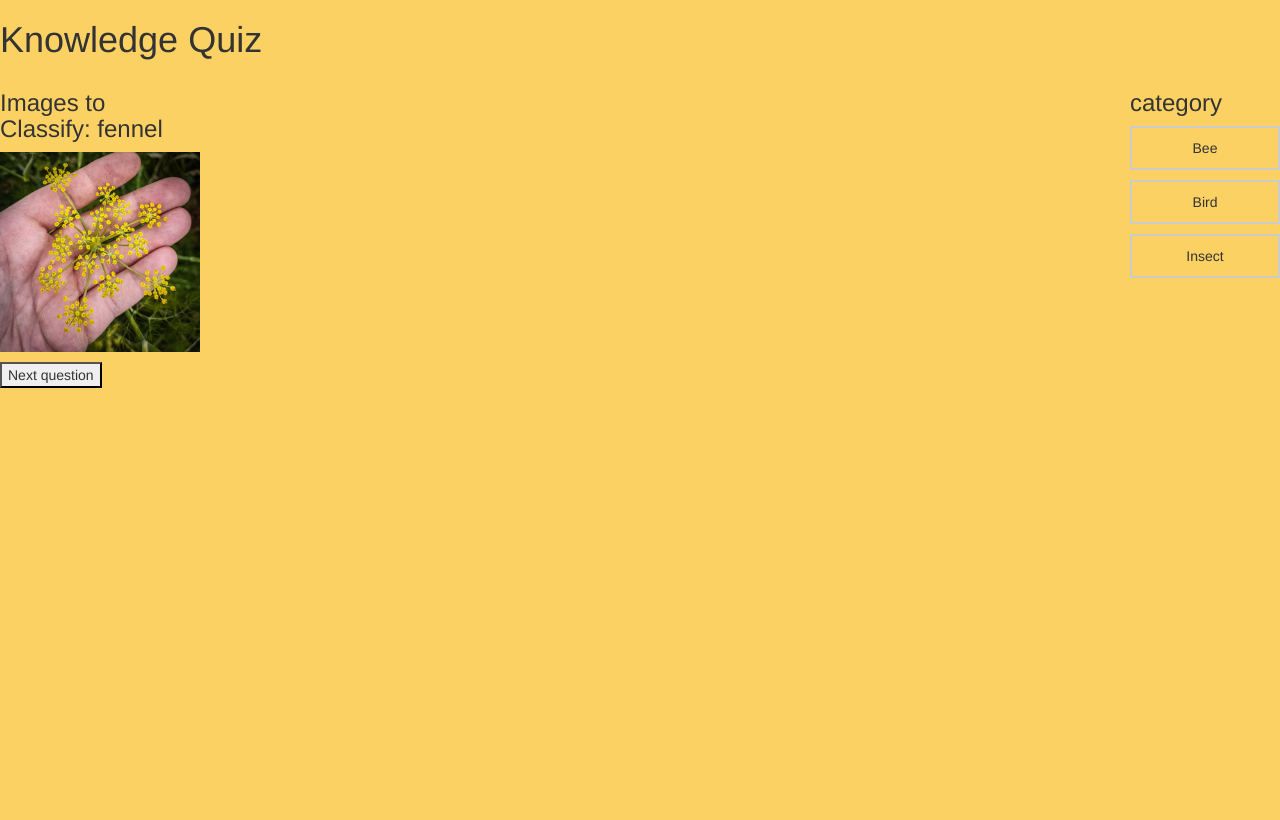
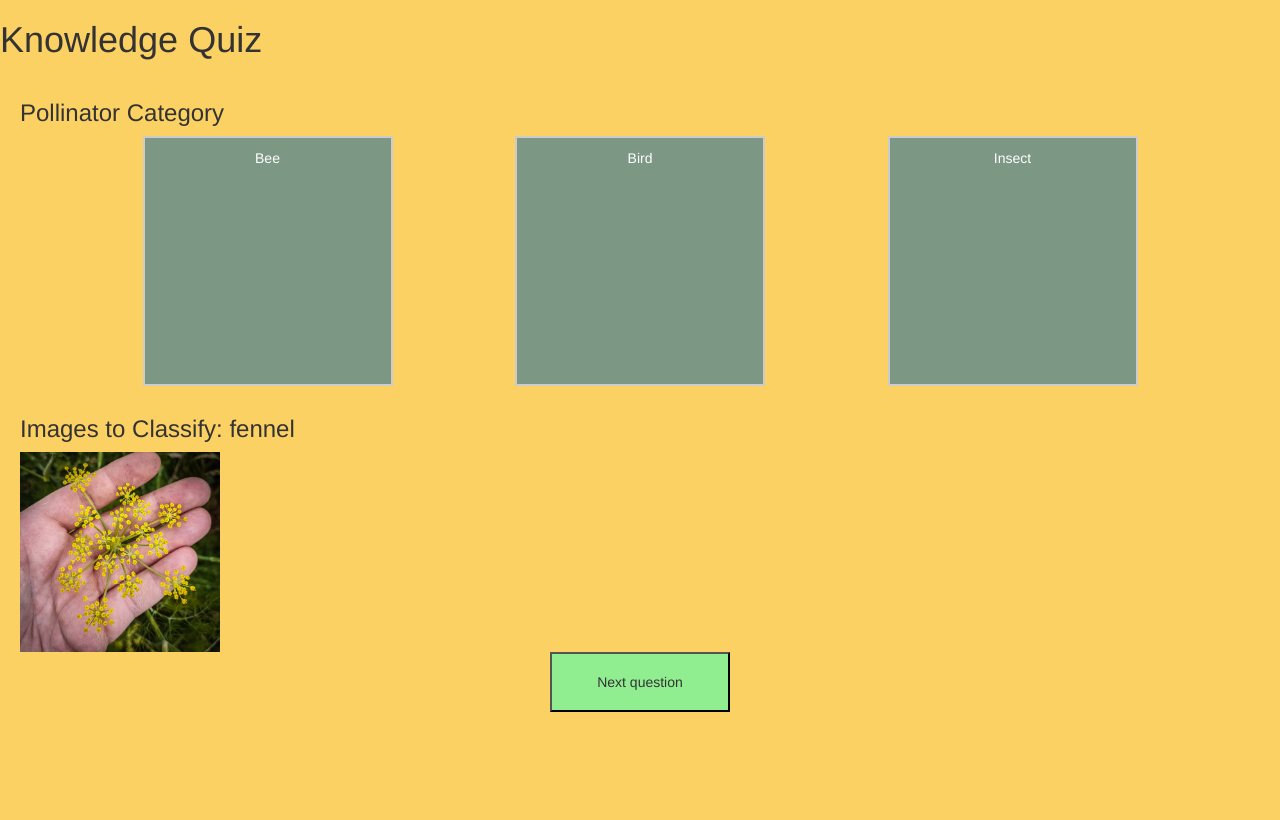
Before and after one commit to joshuahahn/PollinatorFriendlyGardening, a Flask app: page /quiz/1 in a window 1280 px wide. Run offline with Flask 3, Linux system fonts and the light colour scheme; some libraries are stand-ins or nearby versions.

Commit message:
updates to quiz

```diff
--- a/static/styles.css
+++ b/static/styles.css
@@ -6,7 +6,7 @@
     /* Accent color variable */
     --accent-color: #7C9885;
 
-    --strong-accent: #03312E;
+    --strong-accent: #0d1010;
 
     --button-color: #D3D3D3;
 }
@@ -25,26 +25,47 @@ main {
 
 /*TEST*/
 .quiz-container {
+    margin: 20px;
     display: flex;
-    justify-content: space-between;
+    flex-direction: column;
+}
+
+.categories {
+    display: flex;
+    align-items: center;
+    justify-content: space-evenly;
 }
 
 .image-container {
     width: 200px;
+    height: 200px;
 }
 
 .image-container img {
     width: 100%;
+    height: 100%;
+    object-fit: cover;
     margin-bottom: 10px;
     cursor: pointer;
 }
 
+.nxt-btn {
+    margin: 0 auto;
+    background-color: lightgreen;
+    width: 180px;
+    height: 60px;
+    cursor: pointer;
+}
+
 .category {
-    width: 150px;
+    width: 250px;
+    height: 250px;
     padding: 10px;
     margin-bottom: 10px;
     border: 2px solid #ccc;
     text-align: center;
+    color: white;
+    background-color: #7C9885;
 }
 
 .main-button {
@@ -241,3 +262,7 @@ main {
 .hidden-img {
     visibility: hidden;
 }
+
+.quiz-submit-wrapper {
+    padding: 20px
+}
--- a/templates/quiz.html
+++ b/templates/quiz.html
@@ -6,21 +6,23 @@
     <h1>Knowledge Quiz</h1>
 
     <div class="quiz-container">
-        <div class="image-container">
-            <h3>Images to Classify: {{ plant_name }}</h3>
-            <img src="{{ url_for('static', filename='imgs/' + img_url) }}" class="draggable" data-name="{{ plant_name }}" data-category="{{ plant_label }}">
-        </div>
-
+        <h3>Pollinator Category</h3>
         <div class="categories">
-            <h3>category</h3>
             <div class="category droppable" data-category="bee">Bee</div>
             <div class="category droppable" data-category="bird">Bird</div>
             <div class="category droppable" data-category="insect">Insect</div>
         </div>
+        <h3>Images to Classify: {{ plant_name }}</h3>
+        <div class="image-container">
+            <img src="{{ url_for('static', filename='imgs/' + img_url) }}" class="draggable" data-name="{{ plant_name }}" data-category="{{ plant_label }}">
+        </div>
+
+        <button id="nxt" class="nxt-btn">Next question</button>
     </div>
 
+
     <!-- <button id="submit-btn">Submit Quiz</button> -->
-    <button id="nxt">Next question</button>
+
     <script src="https://code.jquery.com/jquery-3.6.0.min.js"></script>
     <script src="https://code.jquery.com/ui/1.12.1/jquery-ui.min.js"></script> <!-- Include jQuery UI -->
     <script>
--- a/utils.py
+++ b/utils.py
@@ -2,8 +2,8 @@ QUIZ_PARAMS = {
     "easy": [
         {"id": 0, "name": "dahlia", "url": "bees/dahlia.jpg", "gt": "bees", "nxt_id": 1},
         {"id": 1, "name": "fennel", "url": "bees/fennel.jpg", "gt": "bees", "nxt_id": 2},
-        {"id": 2, "name": "milkweed", "url": "butterflys/milkweed.jpg", "gt": "butterflies", "nxt_id": 3},
+        {"id": 2, "name": "milkweed", "url": "butterflies/milkweed.jpg", "gt": "butterflies", "nxt_id": 3},
         {"id": 3, "name": "goldenrod", "url": "bats/goldenrod.jpg", "gt": "bats", "nxt_id": "4"},
-        {"id": 4, "name": "passionflower", "url": "butterflys/passionflower.jpeg", "gt": "butterflies", "nxt_id": "submit"},
+        {"id": 4, "name": "passionflower", "url": "butterflies/passionflower.jpeg", "gt": "butterflies", "nxt_id": "submit"},
     ]
 }
```
Also changed, not shown: templates/quiz_submit.html (+11 -10 lines).
